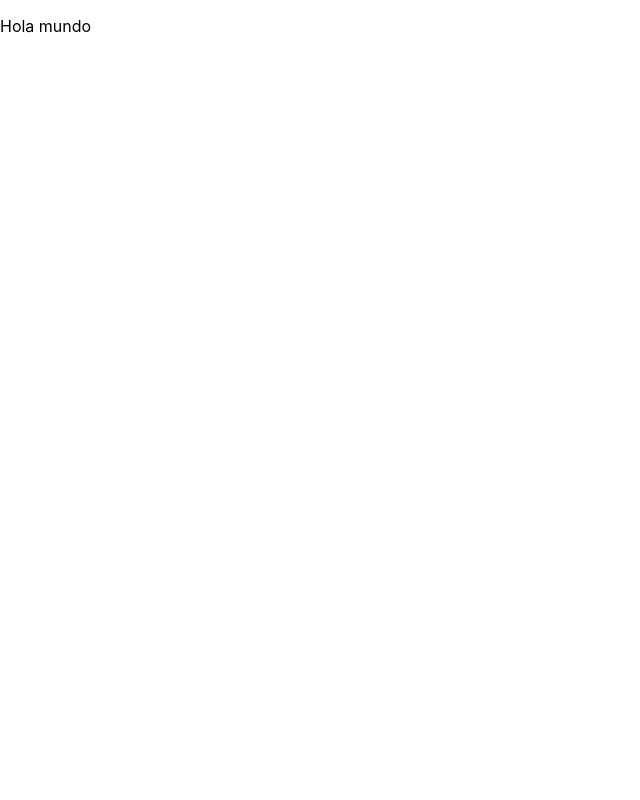
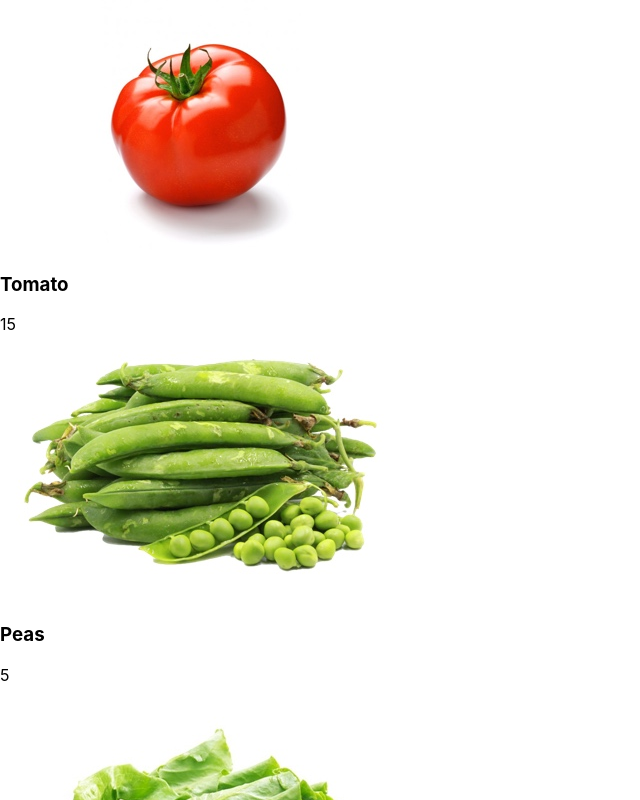
Before and after one commit to luisrmrz16/shopping-cart, a React (Create React App) app: page / in a window 1280 px wide. Shown: the top 800 px of the page, without its empty margins (0-640 px from the left). Built offline with nearby package versions, Linux system fonts and the light colour scheme.

Commit message:
Agregue el listado de los productos en pantalla

```diff
--- a/src/App.js
+++ b/src/App.js
@@ -1,6 +1,5 @@
 import { Component } from 'react';
-import logo from './logo.svg';
-import './App.css';
+import Products from './components/Products';
 
 class App extends Component {
   state = {
@@ -13,7 +12,10 @@
   render() {
     return (
       <div>
-        <p>Hola mundo</p>
+        <Products
+          agregarAlCarro={() => console.log('No hace nada')}
+          products={this.state.products}
+        />
       </div>
     )
   }
--- /dev/null
+++ b/src/components/Product.js
@@ -0,0 +1,16 @@
+import { Component } from 'react';
+
+class Product extends Component {
+  render() {
+    const {product} = this.props;
+    return (
+      <div>
+        <img alt={product.img} src={product.img} />
+        <h3>{product.name}</h3>
+        <p>{product.price}</p>
+      </div>
+    )
+  }
+}
+
+export default Product;
--- /dev/null
+++ b/src/components/Products.js
@@ -0,0 +1,22 @@
+import { Component } from 'react';
+import Product from './Product';
+
+class Products extends Component {
+  render() {
+    const { products, agregarAlCarro } = this.props;
+
+    return (
+      <div>
+        {products.map(product =>
+          <Product
+            agregarAlCarro={agregarAlCarro}
+            key={product.name}
+            product={product}
+          />
+        )}
+      </div>
+    )
+  }
+}
+
+export default Products;
```
